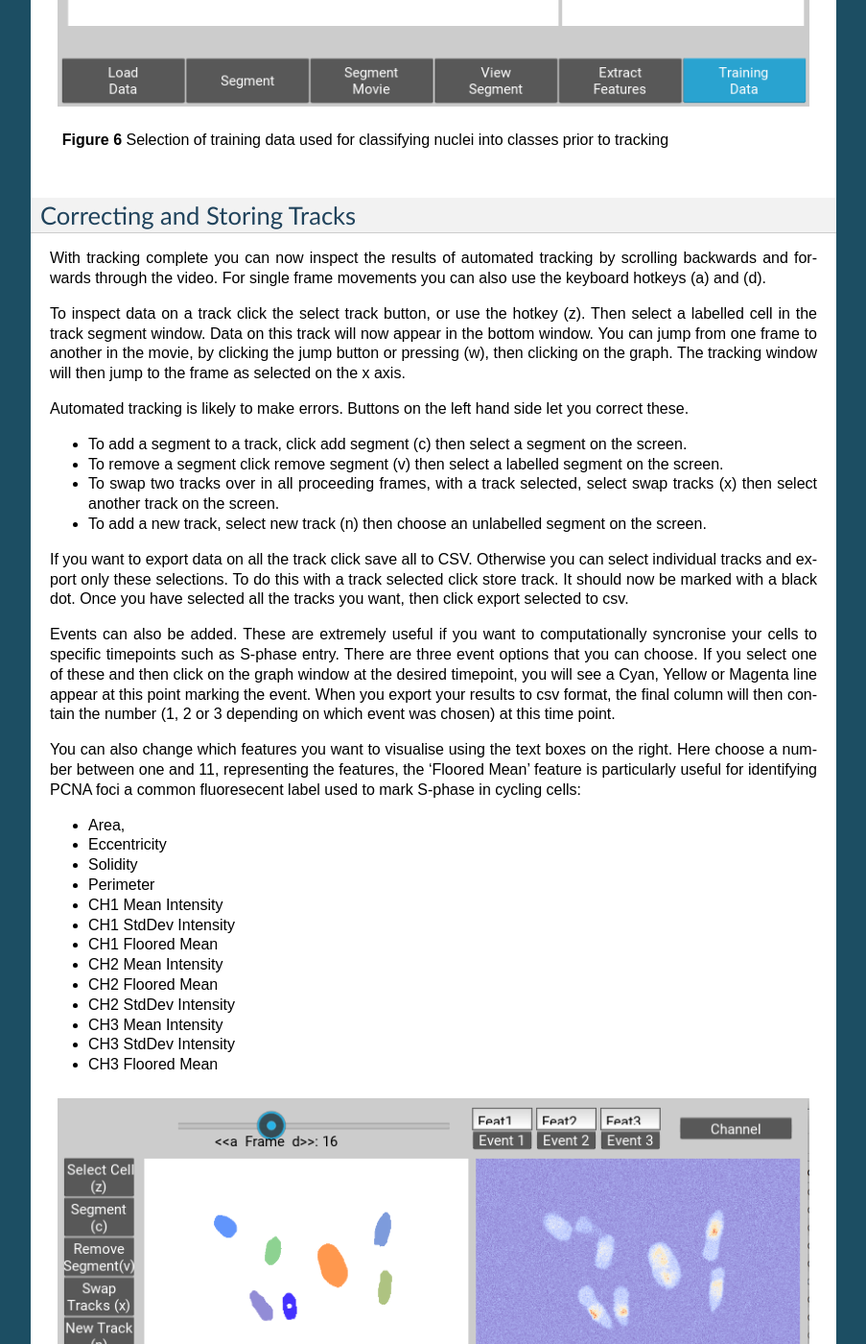
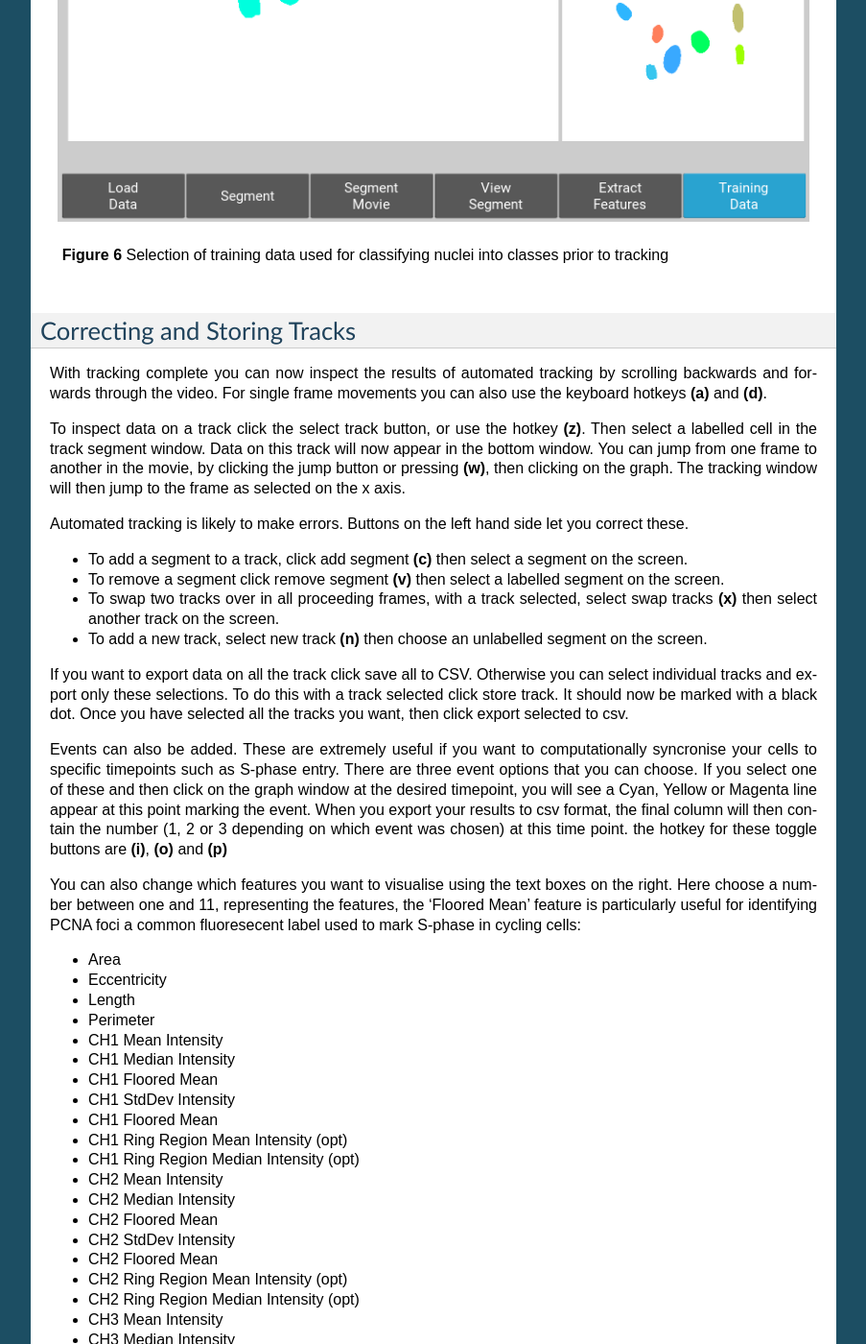
Before and after one commit to samocooper/nuclitrack, a Sphinx documentation site: the page built from docs/index.rst, in a window 1280 px wide and 1400 px high, scrolled down 7900 px. Shown: the whole window at 96% size, without its empty margins (198-1101 px from the left). Built offline with Sphinx 7.4.7, drawn with Linux system fonts in a browser that asks for light colours; some of the changed text lies outside the part shown.

Commit message:
Update index.rst

```diff
--- a/docs/index.rst
+++ b/docs/index.rst
@@ -59,9 +60,9 @@
 
    somename_ch1_99.tif
 
-To load your videos navigate to the folder containing them, select the first image file toggle button and click the first image filename. Click the last image toggle button, and then either modify the filename in the text input bar or select the last image file.
+To load your videos navigate to the folder containing them, select the *first image* file toggle button and **double click** the first image filename. Click the *last image* toggle button, and then either modify the filename in the text input bar and hit enter or select the last image file.
 
-You can now either hit the load images button, or alternativley load another channel as long as the image size and number of frames is the same. To do this choose a different channel from the drop down list, and repeat the above process. Once the first and last file names for all channels have been selected press the load images button:
+You can now either hit the load images button, or alternativley load another channel (as long as the image size and number of frames is the same). To do this choose a different channel from the *channel* drop down list, and repeat the above process. Once the first and last file names for all channels have been selected press the load images button:
 
 ::
 
@@ -73,13 +74,16 @@
 
    somename_ch2_99.tif
 
-Finally you can also load a series of uniquely labelled images, where the use of external segmentation software is desired. Specifically, the label series must be the same length and dimensions as the image series, and within each labelled image, each segment must be uniquely labelled. Select the label option form the channel drop down button and then the first and last image in the label series to load the images in.
+Finally you can also load a series of uniquely labelled images, where the use of external segmentation software is desired. Specifically, the label series must be the same length and dimensions as the image series, and within each labelled image, each segment must be uniquely labelled. Select the *label* option from the *channel* drop down button and then the first and last image in the label series to load the images in.
 
+.. figure:: nt2.png
+
+	**Figure 2** Select first and last file for each channel to autoload images.
 
 Load from text
 ^^^^^^^^^^^^^^
 
-Loading from text is perhaps the easiest way of loading multichannel images, and also is used by batch mode. Load from text requires you to create a text/csv file in which each image filename is specified relative to the text file in order. To specify multiple channels indicate the channel first then the file name seperated by a comma; set the channel to 0 to load in labels. For example where images are in a subdirectory 'ims' the text file would need to be formatted as follows:
+Loading from text is perhaps the easiest way of loading multichannel images, and also is used by batch mode. Load from text requires you to create a text/csv file in which each image filename is specified relative to the text file, in order. To specify multiple channels indicate the channel first then the file name seperated by a comma; set the channel to 0 to load in labels. For example, where images are in a subdirectory 'ims' the text file would need to be formatted as follows:
 
 ::
 
@@ -105,16 +109,12 @@
    0, ims/labels_98.tif
    0, ims/labels_99.tif
 
-Once you have created the text file, navigate to it in the file browser and double click to load.
-
-.. figure:: nt2.png
-
-	**Figure 2** Select first and last file for each channel to autoload images.
+Once you have created the text file, navigate to it in the file browser and **double click** to load.
 
 Load from directory
 ^^^^^^^^^^^^^^^^^^^
 
-This is probably the simplest way of loading an image series but only works where a single channel is used. Here, navigate to the folder conainging a single image series, and double click the first image in the series, this will load all other images in the  directory.
+This is probably the simplest way of loading an image series but only works where a single channel is used. Here, navigate to the folder conainging the single image series, and double click the first image in the series, this will load all other .tif images in the  directory in alphabetical/numerical order.
 
 Segmentation
 ------------
@@ -141,17 +141,19 @@
 	**Figure 3** The segmentation GUI used for identifying nuclei within the movie.
 
 
-Once you have achieved good segmentation it's now time to save the parameters. Once this is done, click segment movie to apply your segmentation parameters to the entire image sequence. This may take a while depending on how fast your computer is and how large you movie is.
+Once you have achieved good segmentation it's now time to save the parameters. Once this is done, click segment movie to apply your segmentation parameters to the entire image sequence. This may take a while depending on how fast your computer is and how large you movie is. Please don't click off the segmentation window though whilst it is running, this will result in an error.
 
 To speed up the process you can opt to use multiprocessing. However, due to the workload on the CPUs, the GUI does not display a loading bar during this process.
 
-When segmentation is done a button will appear allowing you to visualise the results of segmentation and decide whether you want to go back and adjust parameters or move forward. If you are happy go ahead and click extract features.
+When segmentation is done a button will appear allowing you to visualise the results of segmentation and decide whether you want to go back and adjust the parameters or move forward. If you are happy go ahead and click extract features.
 
 .. figure:: nt4.png
 
 	**Figure 4** User interface for inspecting the quality of segmentation
 
-You can also export the label files at this point as single plane tifs. To do this create and empty directory by entering a name in the choose directory name text box and hitting enter. Re-enter the current folder and to see this directory then enter the directory and choose an output name for the label series. Hit enter and the series of labelled image will be saved.
+You can also export the label files at this point as single plane tiffs. To do this create and empty directory by entering a name in the *choose directory name* text box and **hitting enter**. Re-enter the current folder and to see this directory then enter the directory and choose an output name for the label series. **Hit enter** and the series of labelled images will be saved.
+
+Finally an optional extra pair of features giving the mean and median intensity of a peri-nuclear ring region is available. This is important where `Kinase Translocation Reporter probes are being used to measure signalling dynamics <http://www.cell.com/trends/biotechnology/fulltext/S0167-7799(17)30003-3>`_. Note however, due to additional binary options being required this feature significantly slows down the extraction process.
 
 
 .. figure:: nt5.png
@@ -188,37 +190,48 @@
 Correcting and Storing Tracks
 -----------------------------
 
-With tracking complete you can now inspect the results of automated tracking by scrolling backwards and forwards through the video. For single frame movements you can also use the keyboard hotkeys (a) and (d).
+With tracking complete you can now inspect the results of automated tracking by scrolling backwards and forwards through the video. For single frame movements you can also use the keyboard hotkeys **(a)** and **(d)**.
 
-To inspect data on a track click the select track button, or use the hotkey (z). Then select a labelled cell in the track segment window. Data on this track will now appear in the bottom window. You can jump from one frame to another in the movie, by clicking the jump button or pressing (w), then clicking on the graph. The tracking window will then jump to the frame as selected on the x axis.
+To inspect data on a track click the select track button, or use the hotkey **(z)**. Then select a labelled cell in the track segment window. Data on this track will now appear in the bottom window. You can jump from one frame to another in the movie, by clicking the jump button or pressing **(w)**, then clicking on the graph. The tracking window will then jump to the frame as selected on the x axis.
 
 Automated tracking is likely to make errors. Buttons on the left hand side let you correct these.
 
-* To add a segment to a track, click add segment (c) then select a segment on the screen.
-* To remove a segment click remove segment (v) then select a labelled segment on the screen.
-* To swap two tracks over in all proceeding frames, with a track selected, select swap tracks (x) then select another track on the screen.
-* To add a new track, select new track (n) then choose an unlabelled segment on the screen.
+* To add a segment to a track, click add segment **(c)** then select a segment on the screen.
+* To remove a segment click remove segment **(v)** then select a labelled segment on the screen.
+* To swap two tracks over in all proceeding frames, with a track selected, select swap tracks **(x)** then select another track on the screen.
+* To add a new track, select new track **(n)** then choose an unlabelled segment on the screen.
 
 If you want to export data on all the track click save all to CSV. Otherwise you can select individual tracks and export only these selections. To do this with a track selected click store track. It should now be marked with a black dot. Once you have selected all the tracks you want, then click export selected to csv.
 
-Events can also be added. These are extremely useful if you want to computationally syncronise your cells to specific timepoints such as S-phase entry. There are three event options that you can choose. If you select one of these and then click on the graph window at the desired timepoint, you will see a Cyan, Yellow or Magenta line appear at this point marking the event. When you export your results to csv format, the final column will then contain the number (1, 2 or 3 depending on which event was chosen) at this time point.
+Events can also be added. These are extremely useful if you want to computationally syncronise your cells to specific timepoints such as S-phase entry. There are three event options that you can choose. If you select one of these and then click on the graph window at the desired timepoint, you will see a Cyan, Yellow or Magenta line appear at this point marking the event. When you export your results to csv format, the final column will then contain the number (1, 2 or 3 depending on which event was chosen) at this time point. the hotkey for these toggle buttons are **(i)**, **(o)** and **(p)**
 
 You can also change which features you want to visualise using the text boxes on the right. Here choose a number between one and 11, representing the features, the 'Floored Mean' feature is particularly useful for identifying PCNA foci a common fluoresecent label used to mark S-phase in cycling cells:
 
-* Area,
+* Area
 * Eccentricity
-* Solidity
+* Length
 * Perimeter
 * CH1 Mean Intensity
+* CH1 Median Intensity
+* CH1 Floored Mean
 * CH1 StdDev Intensity
 * CH1 Floored Mean
+* CH1 Ring Region Mean Intensity (opt)
+* CH1 Ring Region Median Intensity (opt)
 * CH2 Mean Intensity
+* CH2 Median Intensity
 * CH2 Floored Mean
 * CH2 StdDev Intensity
+* CH2 Floored Mean
+* CH2 Ring Region Mean Intensity (opt)
+* CH2 Ring Region Median Intensity (opt)
 * CH3 Mean Intensity
+* CH3 Median Intensity
+* CH3 Floored Mean
 * CH3 StdDev Intensity
 * CH3 Floored Mean
-
+* CH3 Ring Region Mean Intensity (opt)
+* CH3 Ring Region Median Intensity (opt)
 
 .. figure:: nt7.png
 
```
Also changed, not shown: other parts of docs/index.rst (+7 -6 lines).
